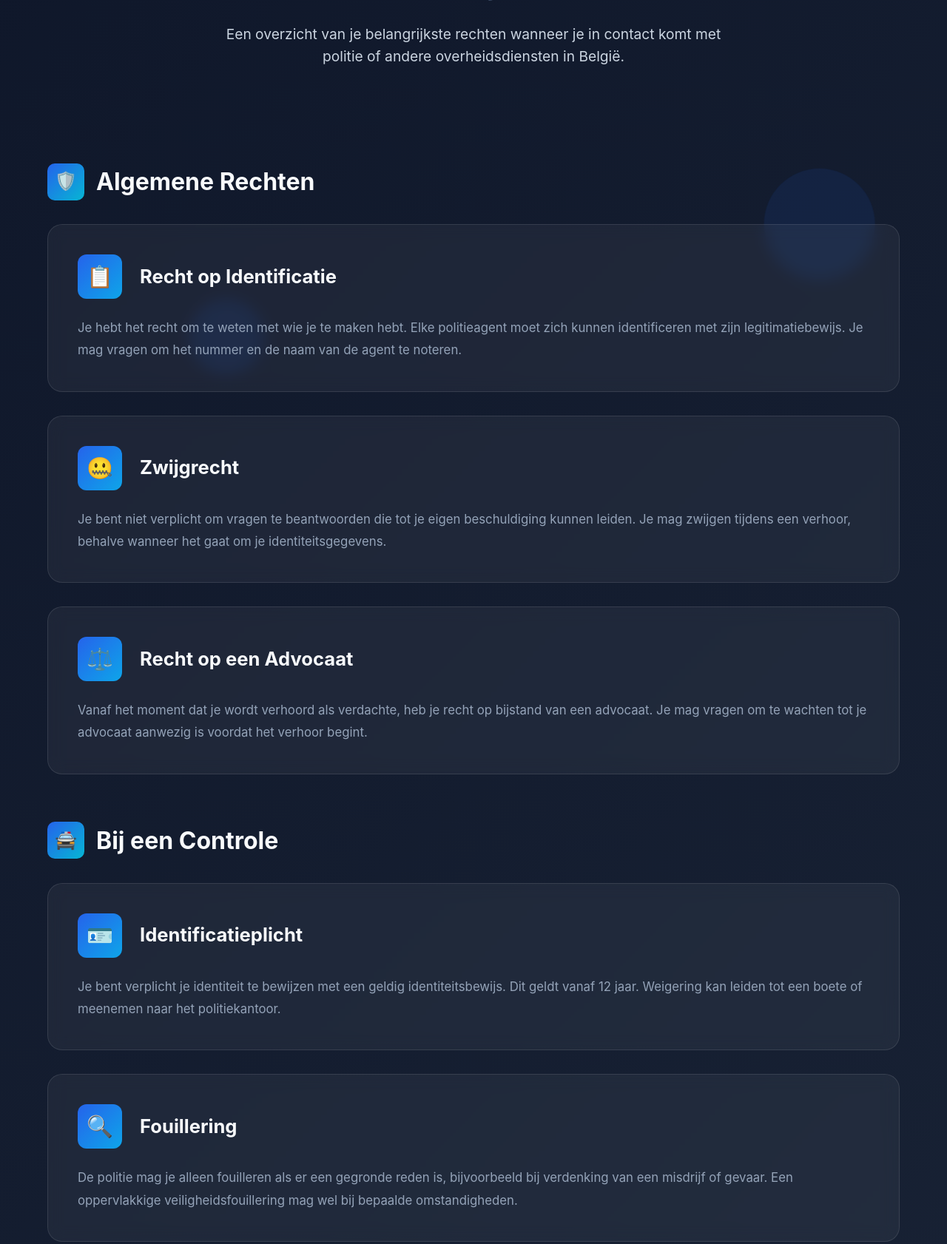
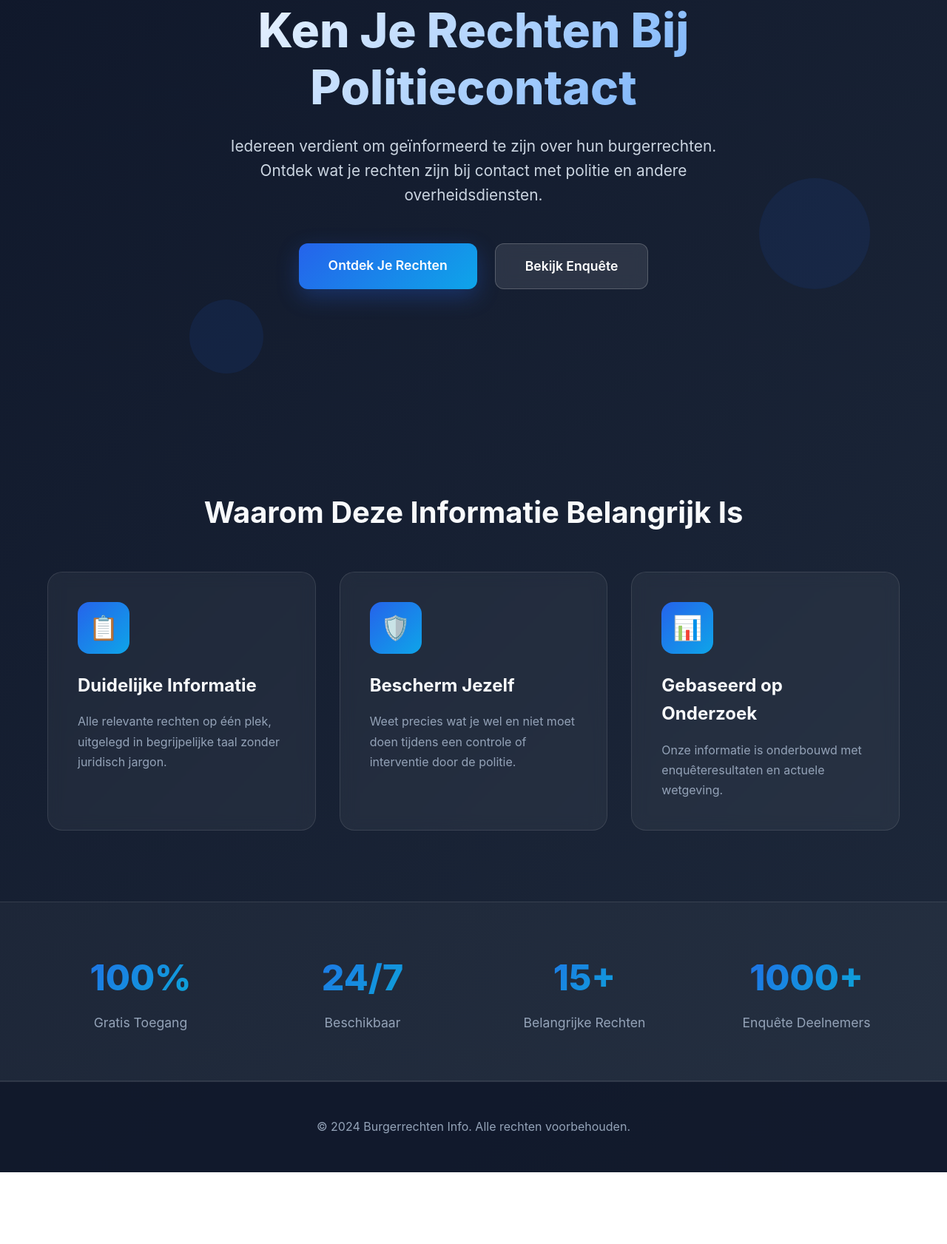
Before and after one commit to Skyab12/Website-Marie, a plain HTML site: page contact.html in a window 1280 px wide. Shown: the part 235-1917 px from the top of the page at 74% size. After the commit the page ends 1820 px from the top, so only its background shows below. Drawn offline with Linux system fonts and the light colour scheme.

Commit message:
Index.html

```diff
--- a/contact.html
+++ b/contact.html
@@ -3,7 +3,7 @@
 <head>
     <meta charset="UTF-8">
     <meta name="viewport" content="width=device-width, initial-scale=1.0">
-    <title>Je Rechten | Burgerrechten</title>
+    <title>Burgerrechten | Ken Je Rechten Bij Politiecontact</title>
     <style>
         * {
             margin: 0;
@@ -20,8 +20,6 @@
             --dark-light: #1e293b;
             --light: #f8fafc;
             --gray: #64748b;
-            --success: #10b981;
-            --warning: #f59e0b;
         }
 
         body {
@@ -32,6 +30,7 @@
             overflow-x: hidden;
         }
 
+        /* Animated background particles */
         .bg-particles {
             position: fixed;
             top: 0;
@@ -56,6 +55,7 @@
             75% { transform: translateY(-150px) translateX(100px); }
         }
 
+        /* Navigation */
         nav {
             position: fixed;
             top: 0;
@@ -135,14 +135,6 @@
             width: 100%;
         }
 
-        .nav-links a.active {
-            color: var(--primary);
-        }
-
-        .nav-links a.active::after {
-            width: 100%;
-        }
-
         .mobile-toggle {
             display: none;
             flex-direction: column;
@@ -157,47 +149,119 @@
             transition: all 0.3s ease;
         }
 
-        .page-header {
-            padding: 10rem 5% 4rem;
+        /* Hero Section */
+        .hero {
+            position: relative;
+            min-height: 100vh;
+            display: flex;
+            align-items: center;
+            justify-content: center;
             text-align: center;
+            padding: 8rem 5% 4rem;
+            z-index: 1;
+        }
+
+        .hero-content {
+            max-width: 900px;
+            animation: fadeInUp 1s ease-out;
+        }
+
+        @keyframes fadeInUp {
+            from {
+                opacity: 0;
+                transform: translateY(30px);
+            }
+            to {
+                opacity: 1;
+                transform: translateY(0);
+            }
+        }
+
+        .hero h1 {
+            font-size: 4rem;
+            font-weight: 800;
+            margin-bottom: 1.5rem;
+            background: linear-gradient(135deg, #ffffff, #60a5fa);
+            -webkit-background-clip: text;
+            -webkit-text-fill-color: transparent;
+            background-clip: text;
+            line-height: 1.2;
+        }
+
+        .hero p {
+            font-size: 1.3rem;
+            color: #cbd5e1;
+            margin-bottom: 3rem;
+            max-width: 700px;
+            margin-left: auto;
+            margin-right: auto;
+        }
+
+        .cta-buttons {
+            display: flex;
+            gap: 1.5rem;
+            justify-content: center;
+            flex-wrap: wrap;
+        }
+
+        .btn {
+            padding: 1rem 2.5rem;
+            border-radius: 12px;
+            text-decoration: none;
+            font-weight: 600;
+            font-size: 1.1rem;
+            transition: all 0.3s ease;
+            display: inline-block;
+            cursor: pointer;
+        }
+
+        .btn-primary {
+            background: linear-gradient(135deg, var(--primary), var(--secondary));
+            color: white;
+            box-shadow: 0 10px 30px rgba(37, 99, 235, 0.3);
+        }
+
+        .btn-primary:hover {
+            transform: translateY(-3px);
+            box-shadow: 0 15px 40px rgba(37, 99, 235, 0.4);
+        }
+
+        .btn-secondary {
+            background: rgba(255, 255, 255, 0.1);
+            color: white;
+            backdrop-filter: blur(10px);
+            border: 1px solid rgba(255, 255, 255, 0.2);
+        }
+
+        .btn-secondary:hover {
+            background: rgba(255, 255, 255, 0.15);
+            transform: translateY(-3px);
+        }
+
+        /* Features Section */
+        .features {
+            padding: 6rem 5%;
             position: relative;
             z-index: 1;
         }
 
-        .page-header h1 {
-            font-size: 3.5rem;
-            font-weight: 800;
-            margin-bottom: 1rem;
-            background: linear-gradient(135deg, #ffffff, #60a5fa);
-            -webkit-background-clip: text;
-            -webkit-text-fill-color: transparent;
-            background-clip: text;
+        .section-title {
+            text-align: center;
+            font-size: 2.5rem;
+            font-weight: 700;
+            margin-bottom: 3rem;
+            color: var(--light);
         }
 
-        .page-header p {
-            font-size: 1.2rem;
-            color: #cbd5e1;
-            max-width: 700px;
+        .features-grid {
+            max-width: 1400px;
             margin: 0 auto;
-        }
-
-        .content-section {
-            padding: 4rem 5%;
-            position: relative;
-            z-index: 1;
-        }
-
-        .container {
-            max-width: 1200px;
-            margin: 0 auto;
-        }
-
-        .rights-grid {
             display: grid;
+            grid-template-columns: repeat(auto-fit, minmax(300px, 1fr));
             gap: 2rem;
         }
 
-        .right-card {
+        .feature-card {
             background: rgba(255, 255, 255, 0.05);
             backdrop-filter: blur(10px);
             border: 1px solid rgba(255, 255, 255, 0.1);
@@ -207,98 +271,84 @@
             cursor: pointer;
         }
 
-        .right-card:hover {
-            transform: translateX(10px);
+        .feature-card:hover {
+            transform: translateY(-10px);
             background: rgba(255, 255, 255, 0.08);
-            box-shadow: 0 10px 40px rgba(37, 99, 235, 0.2);
+            box-shadow: 0 20px 50px rgba(37, 99, 235, 0.2);
         }
 
-        .right-header {
+        .feature-icon {
+            width: 70px;
+            height: 70px;
+            background: linear-gradient(135deg, var(--primary), var(--secondary));
+            border-radius: 16px;
             display: flex;
             align-items: center;
-            gap: 1.5rem;
+            justify-content: center;
+            font-size: 2rem;
             margin-bottom: 1.5rem;
         }
 
-        .right-icon {
-            width: 60px;
-            height: 60px;
-            background: linear-gradient(135deg, var(--primary), var(--secondary));
-            border-radius: 12px;
-            display: flex;
-            align-items: center;
-            justify-content: center;
-            font-size: 1.8rem;
-            flex-shrink: 0;
-        }
-
-        .right-card h3 {
-            font-size: 1.6rem;
+        .feature-card h3 {
+            font-size: 1.5rem;
+            margin-bottom: 1rem;
             color: var(--light);
         }
 
-        .right-card p {
+        .feature-card p {
             color: #94a3b8;
-            line-height: 1.8;
-            font-size: 1.05rem;
+            line-height: 1.7;
         }
 
-        .important-note {
-            background: rgba(16, 185, 129, 0.1);
-            border: 1px solid rgba(16, 185, 129, 0.3);
-            border-radius: 15px;
-            padding: 2rem;
-            margin-top: 3rem;
+        /* Stats Section */
+        .stats {
+            padding: 4rem 5%;
+            background: rgba(255, 255, 255, 0.03);
+            border-top: 1px solid rgba(255, 255, 255, 0.1);
+            border-bottom: 1px solid rgba(255, 255, 255, 0.1);
         }
 
-        .important-note h3 {
-            color: var(--success);
-            margin-bottom: 1rem;
-            display: flex;
-            align-items: center;
-            gap: 0.5rem;
+        .stats-grid {
+            max-width: 1200px;
+            margin: 0 auto;
+            display: grid;
+            grid-template-columns: repeat(auto-fit, minmax(200px, 1fr));
+            gap: 3rem;
+            text-align: center;
         }
 
-        .important-note p {
-            color: #cbd5e1;
+        .stat-item {
+            animation: fadeInUp 1s ease-out;
         }
 
-        .category-section {
-            margin-bottom: 4rem;
+        .stat-number {
+            font-size: 3rem;
+            font-weight: 800;
+            background: linear-gradient(135deg, var(--primary), var(--accent));
+            -webkit-background-clip: text;
+            -webkit-text-fill-color: transparent;
+            background-clip: text;
+            margin-bottom: 0.5rem;
         }
 
-        .category-title {
-            font-size: 2rem;
-            margin-bottom: 2rem;
-            color: var(--light);
-            display: flex;
-            align-items: center;
-            gap: 1rem;
+        .stat-label {
+            color: #94a3b8;
+            font-size: 1.1rem;
         }
 
-        .category-icon {
-            width: 50px;
-            height: 50px;
-            background: linear-gradient(135deg, var(--primary), var(--accent));
-            border-radius: 10px;
-            display: flex;
-            align-items: center;
-            justify-content: center;
-            font-size: 1.5rem;
-        }
-
+        /* Footer */
         footer {
             padding: 3rem 5%;
             text-align: center;
             background: rgba(15, 23, 42, 0.8);
             border-top: 1px solid rgba(255, 255, 255, 0.1);
-            margin-top: 4rem;
         }
 
         footer p {
             color: #94a3b8;
         }
 
+        /* Responsive */
         @media (max-width: 768px) {
             .mobile-toggle {
                 display: flex;
@@ -325,23 +375,33 @@
                 pointer-events: all;
             }
 
-            .page-header h1 {
+            .hero h1 {
                 font-size: 2.5rem;
             }
 
-            .right-card:hover {
-                transform: translateX(0);
+            .hero p {
+                font-size: 1.1rem;
+            }
+
+            .cta-buttons {
+                flex-direction: column;
+            }
+
+            .btn {
+                width: 100%;
             }
         }
     </style>
 </head>
 <body>
+    <!-- Background Particles -->
     <div class="bg-particles">
         <div class="particle" style="width: 200px; height: 200px; top: 10%; left: 10%; animation-delay: 0s;"></div>
         <div class="particle" style="width: 150px; height: 150px; top: 60%; left: 80%; animation-delay: 5s;"></div>
         <div class="particle" style="width: 100px; height: 100px; top: 80%; left: 20%; animation-delay: 10s;"></div>
     </div>
 
+    <!-- Navigation -->
     <nav id="nav">
         <div class="nav-container">
             <a href="index.html" class="logo">
@@ -350,7 +410,7 @@
             </a>
             <ul class="nav-links" id="navLinks">
                 <li><a href="index.html">Home</a></li>
-                <li><a href="rechten.html" class="active">Je Rechten</a></li>
+                <li><a href="rechten.html">Je Rechten</a></li>
                 <li><a href="enquete.html">Enquête</a></li>
                 <li><a href="contact.html">Contact</a></li>
             </ul>
@@ -362,163 +422,69 @@
         </div>
     </nav>
 
-    <div class="page-header">
-        <h1>Jouw Rechten Bij Politiecontact</h1>
-        <p>Een overzicht van je belangrijkste rechten wanneer je in contact komt met politie of andere overheidsdiensten in België.</p>
-    </div>
-
-    <section class="content-section">
-        <div class="container">
-
-            <!-- Algemene Rechten -->
-            <div class="category-section">
-                <h2 class="category-title">
-                    <div class="category-icon">🛡️</div>
-                    Algemene Rechten
-                </h2>
-                <div class="rights-grid">
-                    <div class="right-card">
-                        <div class="right-header">
-                            <div class="right-icon">📋</div>
-                            <h3>Recht op Identificatie</h3>
-                        </div>
-                        <p>Je hebt het recht om te weten met wie je te maken hebt. Elke politieagent moet zich kunnen identificeren met zijn legitimatiebewijs. Je mag vragen om het nummer en de naam van de agent te noteren.</p>
-                    </div>
-
-                    <div class="right-card">
-                        <div class="right-header">
-                            <div class="right-icon">🤐</div>
-                            <h3>Zwijgrecht</h3>
-                        </div>
-                        <p>Je bent niet verplicht om vragen te beantwoorden die tot je eigen beschuldiging kunnen leiden. Je mag zwijgen tijdens een verhoor, behalve wanneer het gaat om je identiteitsgegevens.</p>
-                    </div>
-
-                    <div class="right-card">
-                        <div class="right-header">
-                            <div class="right-icon">⚖️</div>
-                            <h3>Recht op een Advocaat</h3>
-                        </div>
-                        <p>Vanaf het moment dat je wordt verhoord als verdachte, heb je recht op bijstand van een advocaat. Je mag vragen om te wachten tot je advocaat aanwezig is voordat het verhoor begint.</p>
-                    </div>
-                </div>
+    <!-- Hero Section -->
+    <section class="hero">
+        <div class="hero-content">
+            <h1>Ken Je Rechten Bij Politiecontact</h1>
+            <p>Iedereen verdient om geïnformeerd te zijn over hun burgerrechten. Ontdek wat je rechten zijn bij contact met politie en andere overheidsdiensten.</p>
+            <div class="cta-buttons">
+                <a href="rechten.html" class="btn btn-primary">Ontdek Je Rechten</a>
+                <a href="enquete.html" class="btn btn-secondary">Bekijk Enquête</a>
             </div>
-
-            <!-- Bij Controle -->
-            <div class="category-section">
-                <h2 class="category-title">
-                    <div class="category-icon">🚔</div>
-                    Bij een Controle
-                </h2>
-                <div class="rights-grid">
-                    <div class="right-card">
-                        <div class="right-header">
-                            <div class="right-icon">🪪</div>
-                            <h3>Identificatieplicht</h3>
-                        </div>
-                        <p>Je bent verplicht je identiteit te bewijzen met een geldig identiteitsbewijs. Dit geldt vanaf 12 jaar. Weigering kan leiden tot een boete of meenemen naar het politiekantoor.</p>
-                    </div>
-
-                    <div class="right-card">
-                        <div class="right-header">
-                            <div class="right-icon">🔍</div>
-                            <h3>Fouillering</h3>
-                        </div>
-                        <p>De politie mag je alleen fouilleren als er een gegronde reden is, bijvoorbeeld bij verdenking van een misdrijf of gevaar. Een oppervlakkige veiligheidsfouillering mag wel bij bepaalde omstandigheden.</p>
-                    </div>
-
-                    <div class="right-card">
-                        <div class="right-header">
-                            <div class="right-icon">📱</div>
-                            <h3>Doorzoeken Telefoon</h3>
-                        </div>
-                        <p>De politie mag niet zomaar je telefoon doorzoeken. Hiervoor is in principe een huiszoekingsbevel nodig van een onderzoeksrechter, tenzij je toestemming geeft.</p>
-                    </div>
-                </div>
-            </div>
-
-            <!-- Bij Aanhouding -->
-            <div class="category-section">
-                <h2 class="category-title">
-                    <div class="category-icon">⛓️</div>
-                    Bij Aanhouding
-                </h2>
-                <div class="rights-grid">
-                    <div class="right-card">
-                        <div class="right-header">
-                            <div class="right-icon">⏰</div>
-                            <h3>Maximale Duur</h3>
-                        </div>
-                        <p>Je mag maximaal 24 uur vastgehouden worden zonder voorgeleid te worden bij een rechter. Deze termijn kan in uitzonderlijke gevallen verlengd worden tot 48 uur.</p>
-                    </div>
-
-                    <div class="right-card">
-                        <div class="right-header">
-                            <div class="right-icon">📞</div>
-                            <h3>Recht om Iemand te Contacteren</h3>
-                        </div>
-                        <p>Je hebt het recht om één persoon naar keuze te contacteren zodra je bent aangehouden. Dit kan een familielid, vriend of advocaat zijn. De politie moet dit binnen 3 uur faciliteren.</p>
-                    </div>
-
-                    <div class="right-card">
-                        <div class="right-header">
-                            <div class="right-icon">🏥</div>
-                            <h3>Recht op Medische Zorg</h3>
-                        </div>
-                        <p>Je hebt recht op medische hulp als je die nodig hebt. Vraag expliciet om een dokter als je medische aandacht nodig hebt of medicatie moet innemen.</p>
-                    </div>
-                </div>
-            </div>
-
-            <!-- Bij Huiszoeking -->
-            <div class="category-section">
-                <h2 class="category-title">
-                    <div class="category-icon">🏠</div>
-                    Bij Huiszoeking
-                </h2>
-                <div class="rights-grid">
-                    <div class="right-card">
-                        <div class="right-header">
-                            <div class="right-icon">📄</div>
-                            <h3>Huiszoekingsbevel Vereist</h3>
-                        </div>
-                        <p>In principe heeft de politie een huiszoekingsbevel nodig van een onderzoeksrechter. Zonder bevel mag de politie alleen binnen in zeer uitzonderlijke gevallen, zoals bij direct gevaar.</p>
-                    </div>
-
-                    <div class="right-card">
-                        <div class="right-header">
-                            <div class="right-icon">👥</div>
-                            <h3>Aanwezigheid van Getuigen</h3>
-                        </div>
-                        <p>Bij een huiszoeking moeten er twee getuigen aanwezig zijn, behalve als de onderzoeksrechter zelf aanwezig is. Je mag zelf geen getuigen kiezen, maar de politie moet wel getuigen meebrengen.</p>
-                    </div>
-
-                    <div class="right-card">
-                        <div class="right-header">
-                            <div class="right-icon">📝</div>
-                            <h3>Proces-Verbaal</h3>
-                        </div>
-                        <p>Van elke huiszoeking wordt een proces-verbaal opgemaakt. Je hebt recht op een kopie hiervan. Lees dit aandachtig en teken alleen als je het eens bent met de inhoud.</p>
-                    </div>
-                </div>
-            </div>
-
-            <!-- Belangrijke Tips -->
-            <div class="important-note">
-                <h3>💡 Belangrijke Tips</h3>
-                <p><strong>Blijf altijd kalm en respectvol:</strong> Ook al ben je het niet eens met de politie, blijf beleefd. Agressief gedrag kan leiden tot extra beschuldigingen.</p>
-                <p style="margin-top: 1rem;"><strong>Vraag uitleg:</strong> Je hebt het recht om te vragen waarom je wordt aangehouden of gecontroleerd. Vraag om een duidelijke uitleg.</p>
-                <p style="margin-top: 1rem;"><strong>Documenteer indien mogelijk:</strong> Noteer nummers van agenten, tijdstippen, en wat er gezegd werd. Dit kan later belangrijk zijn.</p>
-                <p style="margin-top: 1rem;"><strong>Zoek juridische hulp:</strong> Twijfel je over je rechten of denk je dat ze geschonden zijn? Neem contact op met een advocaat of juridische hulpdienst.</p>
-            </div>
-
         </div>
     </section>
 
+    <!-- Features Section -->
+    <section class="features">
+        <h2 class="section-title">Waarom Deze Informatie Belangrijk Is</h2>
+        <div class="features-grid">
+            <div class="feature-card">
+                <div class="feature-icon">📋</div>
+                <h3>Duidelijke Informatie</h3>
+                <p>Alle relevante rechten op één plek, uitgelegd in begrijpelijke taal zonder juridisch jargon.</p>
+            </div>
+            <div class="feature-card">
+                <div class="feature-icon">🛡️</div>
+                <h3>Bescherm Jezelf</h3>
+                <p>Weet precies wat je wel en niet moet doen tijdens een controle of interventie door de politie.</p>
+            </div>
+            <div class="feature-card">
+                <div class="feature-icon">📊</div>
+                <h3>Gebaseerd op Onderzoek</h3>
+                <p>Onze informatie is onderbouwd met enquêteresultaten en actuele wetgeving.</p>
+            </div>
+        </div>
+    </section>
+
+    <!-- Stats Section -->
+    <section class="stats">
+        <div class="stats-grid">
+            <div class="stat-item">
+                <div class="stat-number">100%</div>
+                <div class="stat-label">Gratis Toegang</div>
+            </div>
+            <div class="stat-item">
+                <div class="stat-number">24/7</div>
+                <div class="stat-label">Beschikbaar</div>
+            </div>
+            <div class="stat-item">
+                <div class="stat-number">15+</div>
+                <div class="stat-label">Belangrijke Rechten</div>
+            </div>
+            <div class="stat-item">
+                <div class="stat-number">1000+</div>
+                <div class="stat-label">Enquête Deelnemers</div>
+            </div>
+        </div>
+    </section>
+
+    <!-- Footer -->
     <footer>
         <p>&copy; 2024 Burgerrechten Info. Alle rechten voorbehouden.</p>
     </footer>
 
     <script>
+        // Mobile menu toggle
         const mobileToggle = document.getElementById('mobileToggle');
         const navLinks = document.getElementById('navLinks');
 
@@ -526,6 +492,7 @@
             navLinks.classList.toggle('active');
         });
 
+        // Navbar scroll effect
         const nav = document.getElementById('nav');
         window.addEventListener('scroll', () => {
             if (window.scrollY > 50) {
@@ -534,6 +501,17 @@
                 nav.classList.remove('scrolled');
             }
         });
+
+        // Smooth scroll for anchor links
+        document.querySelectorAll('a[href^="#"]').forEach(anchor => {
+            anchor.addEventListener('click', function (e) {
+                e.preventDefault();
+                const target = document.querySelector(this.getAttribute('href'));
+                if (target) {
+                    target.scrollIntoView({ behavior: 'smooth' });
+                }
+            });
+        });
     </script>
 </body>
 </html>
```
